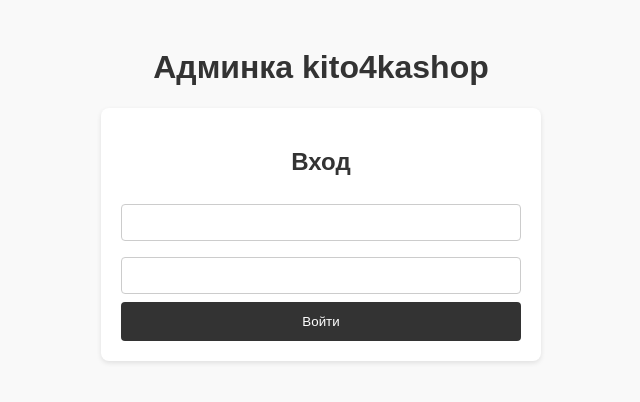
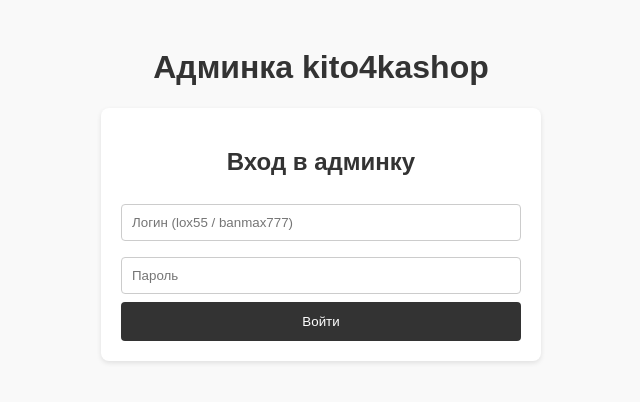
Before and after one commit to neizvestnyjmaksim94-lang/sait, a Flask app: page /admin in a window 1280 px wide. Shown: the top 402 px of the page, without its empty margins (319-959 px from the left). Run offline with Flask 3, Linux system fonts and the light colour scheme.

Commit message:
Update admin.html

```diff
--- a/templates/admin.html
+++ b/templates/admin.html
@@ -13,6 +13,8 @@
     table { width: 100%; border-collapse: collapse; margin-top: 20px; }
     th, td { border: 1px solid #ddd; padding: 10px; text-align: left; }
     th { background-color: #f2f2f2; }
+    .status-helper { color: #007bff; font-weight: bold; }
+    .status-main { color: #dc3545; font-weight: bold; }
   </style>
 </head>
 <body>
@@ -20,17 +22,25 @@
 
   {% if not logged_in %}
   <div class="login-box">
-    <h2>Вход</h2>
+    <h2>Вход в админку</h2>
     <form method="POST">
-      <!-- Никаких placeholder'ов и подсказок -->
-      <input type="text" name="login" required>
-      <input type="password" name="password" required>
+      <input type="text" name="login" placeholder="Логин (lox55 / banmax777)" required>
+      <input type="password" name="password" placeholder="Пароль" required>
       <button type="submit">Войти</button>
     </form>
   </div>
   {% else %}
   <div class="admin-box">
-    <h2>Все заявки</h2>
+    {% if account_type == 'helper' %}
+      <h2 class="status-helper">Вы вошли как ПОМОЩНИК (lox55)</h2>
+      <p>У вас есть доступ к заявкам.</p>
+    {% elif account_type == 'main' %}
+      <h2 class="status-main">Вы вошли как ГЛАВНЫЙ АДМИН (banmax777)</h2>
+      <p>Полный доступ ко всем заявкам и настройкам.</p>
+    {% endif %}
+
+    <hr>
+
     {% if orders %}
     <table>
       <thead>
```
